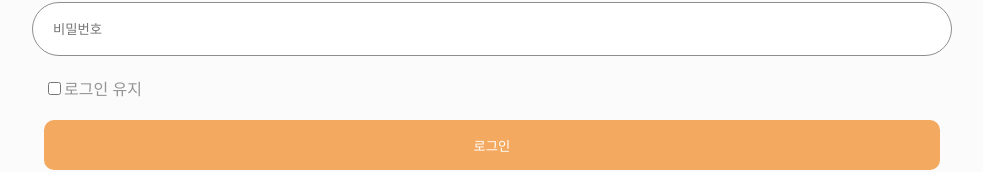
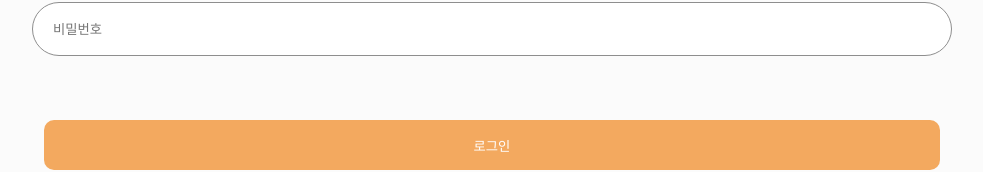
Before and after one commit to ATEAM-dAIz/daiz-front, a React (Create React App) app: page / in a window 1280 px wide. Shown: the part 370-542 px from the top of the page, without its empty margins (148-1131 px from the left). Built offline with nearby package versions, Linux system fonts and the light colour scheme; a web font is replaced by a local one.

Commit message:
Style: remove Remember Me box

```diff
--- a/src/pages/Login/Login.jsx
+++ b/src/pages/Login/Login.jsx
@@ -72,11 +72,7 @@ const Login = ({ history }) => {
           required
           className="input-account"
         />
-        <label htmlFor="keepLogin" className={styles.keepLogin}>
-          <input type="checkbox" id="keepLogin" name="keepLogin" />
-          로그인 유지
-        </label>
-        <button className="btn-main" onSubmit={onSubmit}>
+        <button className={`btn-main ${styles.loginBtn}`} onSubmit={onSubmit}>
           로그인
         </button>
       </form>
--- a/src/pages/Login/Login.module.scss
+++ b/src/pages/Login/Login.module.scss
@@ -18,13 +18,9 @@
   height: 50%;
   margin: 64px 0;
 }
-.keepLogin {
-  display: flex;
-  align-items: center;
-  width: 70%;
-  margin: 20px 0;
-  text-align: start;
-  color: #959595;
+
+.loginBtn {
+  margin-top: 64px;
 }
 
 .linkContainer {
```
